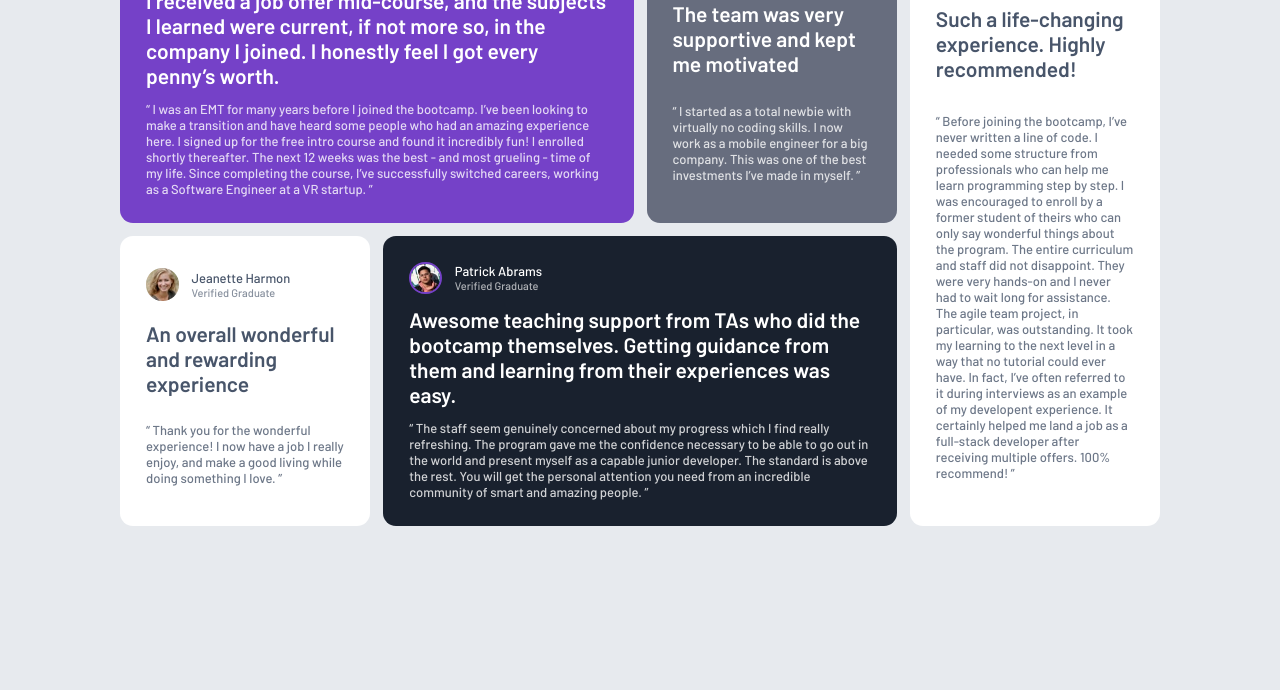
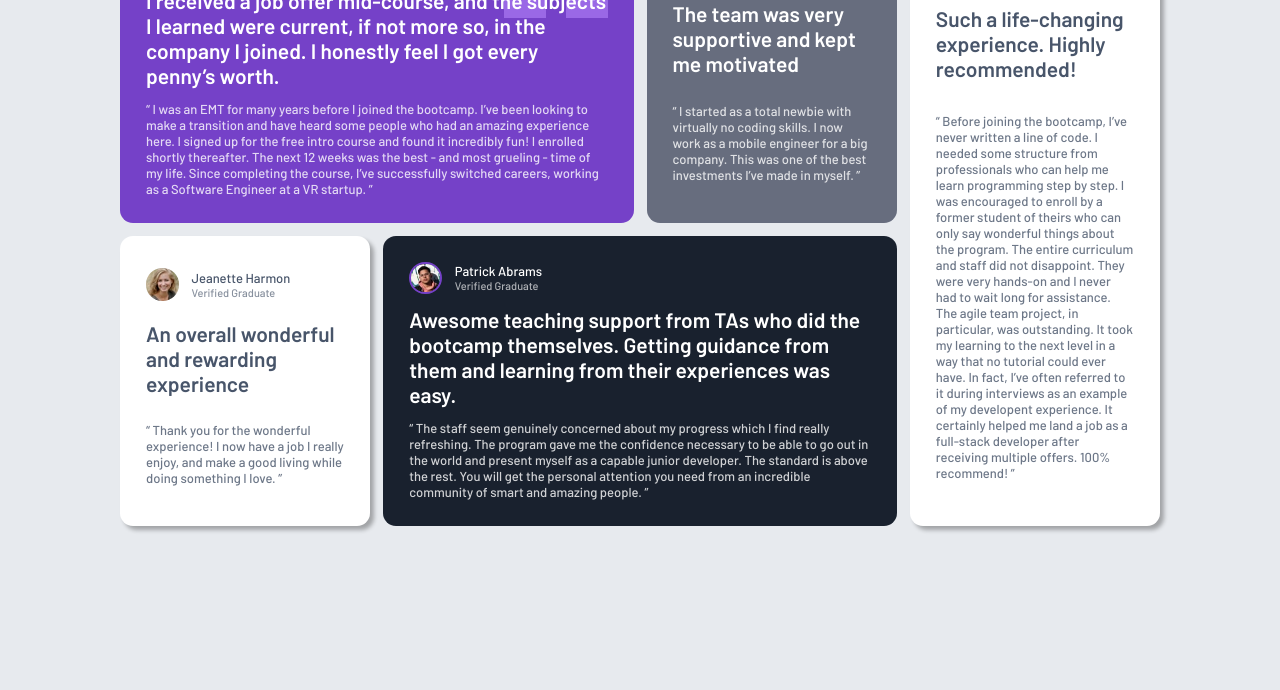
Before and after one commit to DrusEmmy/testimonials-grid, a plain HTML site: page index.html in a window 1280 px wide. Shown: the part 110-800 px from the top of the page. Drawn offline with Linux system fonts and the light colour scheme.

Commit message:
made some change

```diff
--- a/styles.css
+++ b/styles.css
@@ -63,6 +63,7 @@ article p {
 
 #card-1 {
   background-color: #7541c8;
+  position: relative;
 }
 
 #card-1 header img {
@@ -77,6 +78,7 @@ article p {
 #card-5 {
   background-color: #ffffff;
   color: #48556a;
+  box-shadow: 4px 4px 4px 0 rgba(0, 0, 0, 0.3);
 }
 
 #card-4 {
@@ -96,6 +98,19 @@ article p {
   #card-4,
   #card-5 {
     grid-column: span 2;
+  }
+
+  article h3 {
+    z-index: 2;
+  }
+
+  #card-1::before {
+    content: url(./images/bg-pattern-quotation.svg);
+    position: absolute;
+    top: 0;
+    right: 2rem;
+    opacity: 0.75;
+    z-index: 1;
   }
 }
 
```
Also changed, not shown: index.html (+0 -11 lines).
